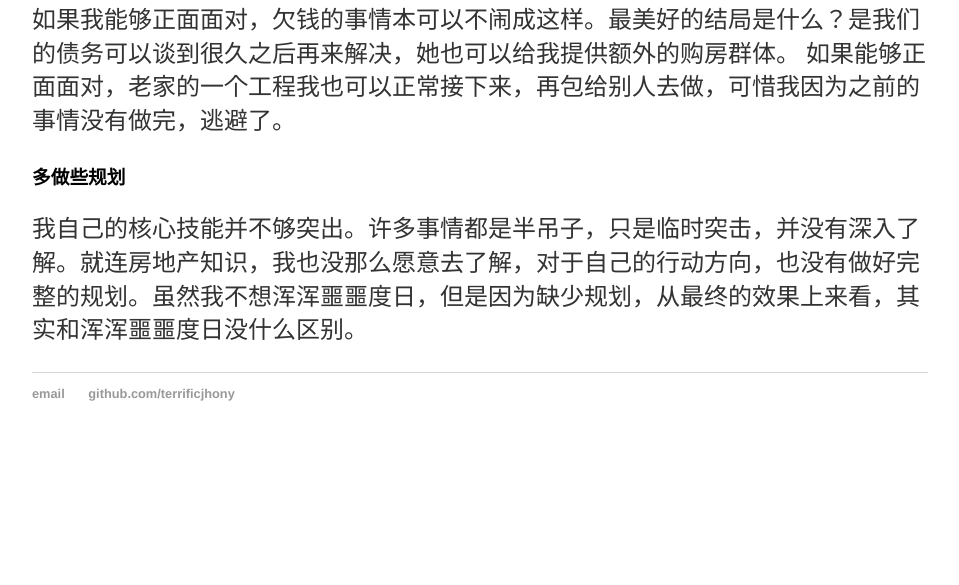
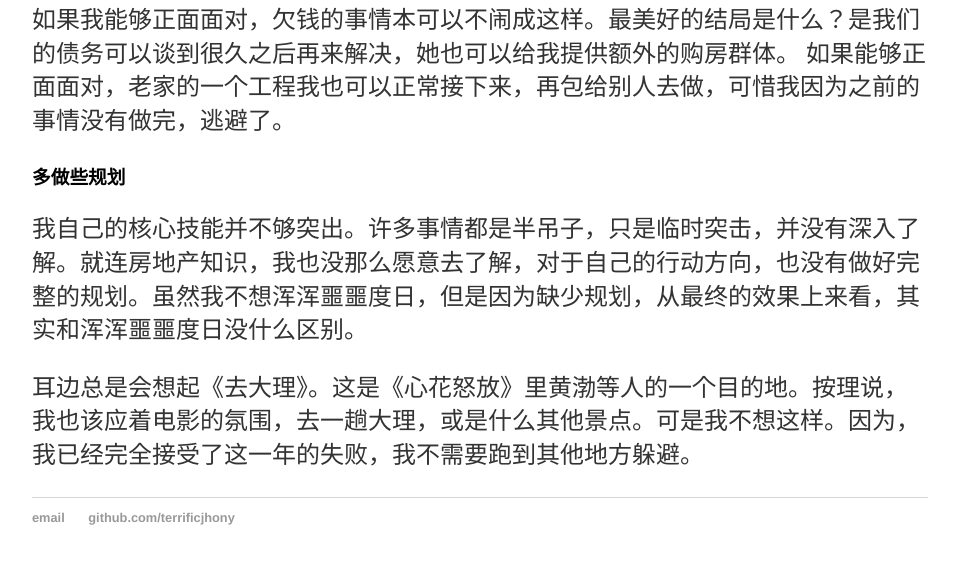
Before and after one commit to terrificjhony/terrificjhony.github.io, a Jekyll site: the page built from _posts/2019-12-6-memory2019.md, in a window 1280 px wide. Shown: the part 1335-1920 px from the top of the page, without its empty margins (160-1119 px from the left). Built offline with Jekyll 4.4.1, drawn with Linux system fonts in a browser that asks for light colours; before the commit the page ends 1796 px from its top, so only the background shows below that.

Commit message:
2019结尾

```diff
--- a/_posts/2019-12-6-memory2019.md
+++ b/_posts/2019-12-6-memory2019.md
@@ -26,3 +26,6 @@ date: 2019-12-6
 ### 多做些规划
 
 我自己的核心技能并不够突出。许多事情都是半吊子，只是临时突击，并没有深入了解。就连房地产知识，我也没那么愿意去了解，对于自己的行动方向，也没有做好完整的规划。虽然我不想浑浑噩噩度日，但是因为缺少规划，从最终的效果上来看，其实和浑浑噩噩度日没什么区别。
+
+
+耳边总是会想起《去大理》。这是《心花怒放》里黄渤等人的一个目的地。按理说，我也该应着电影的氛围，去一趟大理，或是什么其他景点。可是我不想这样。因为，我已经完全接受了这一年的失败，我不需要跑到其他地方躲避。
```
